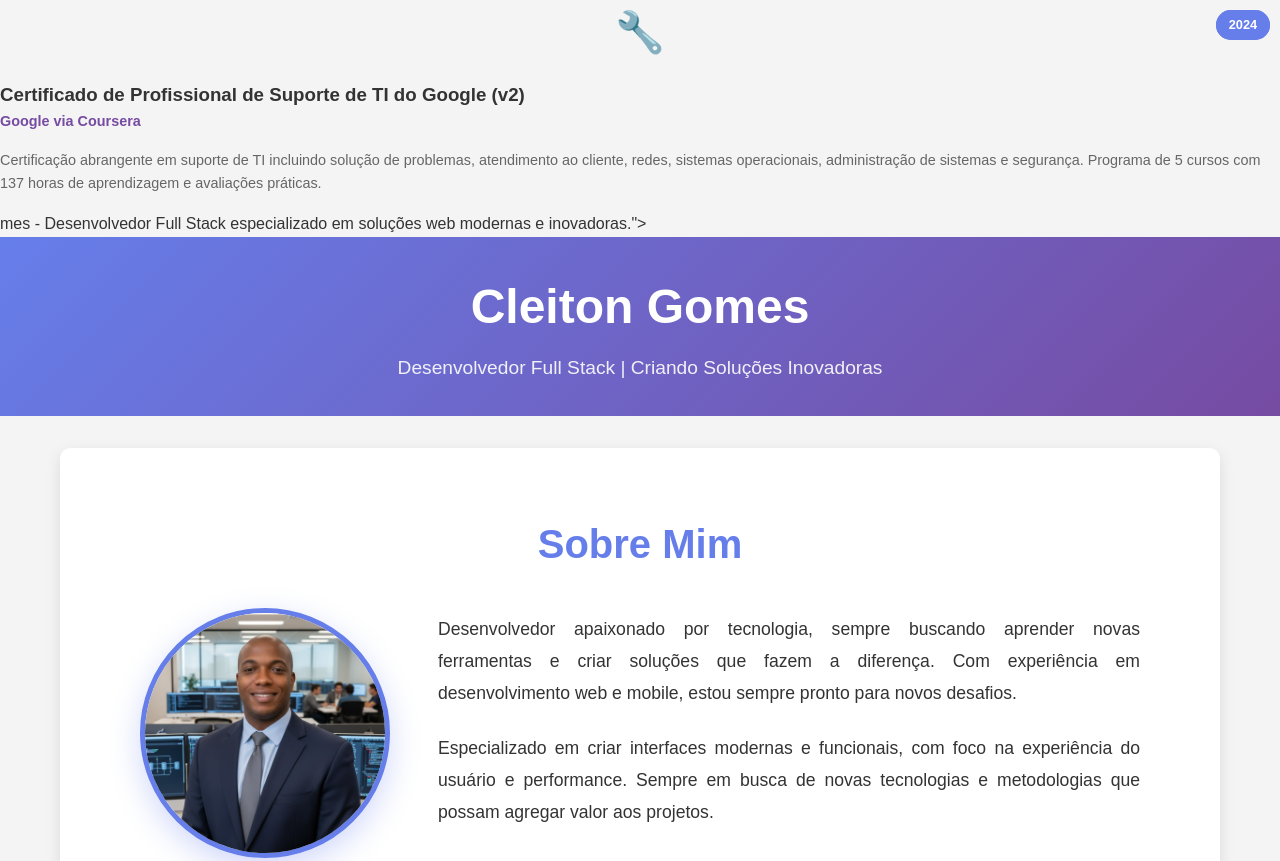
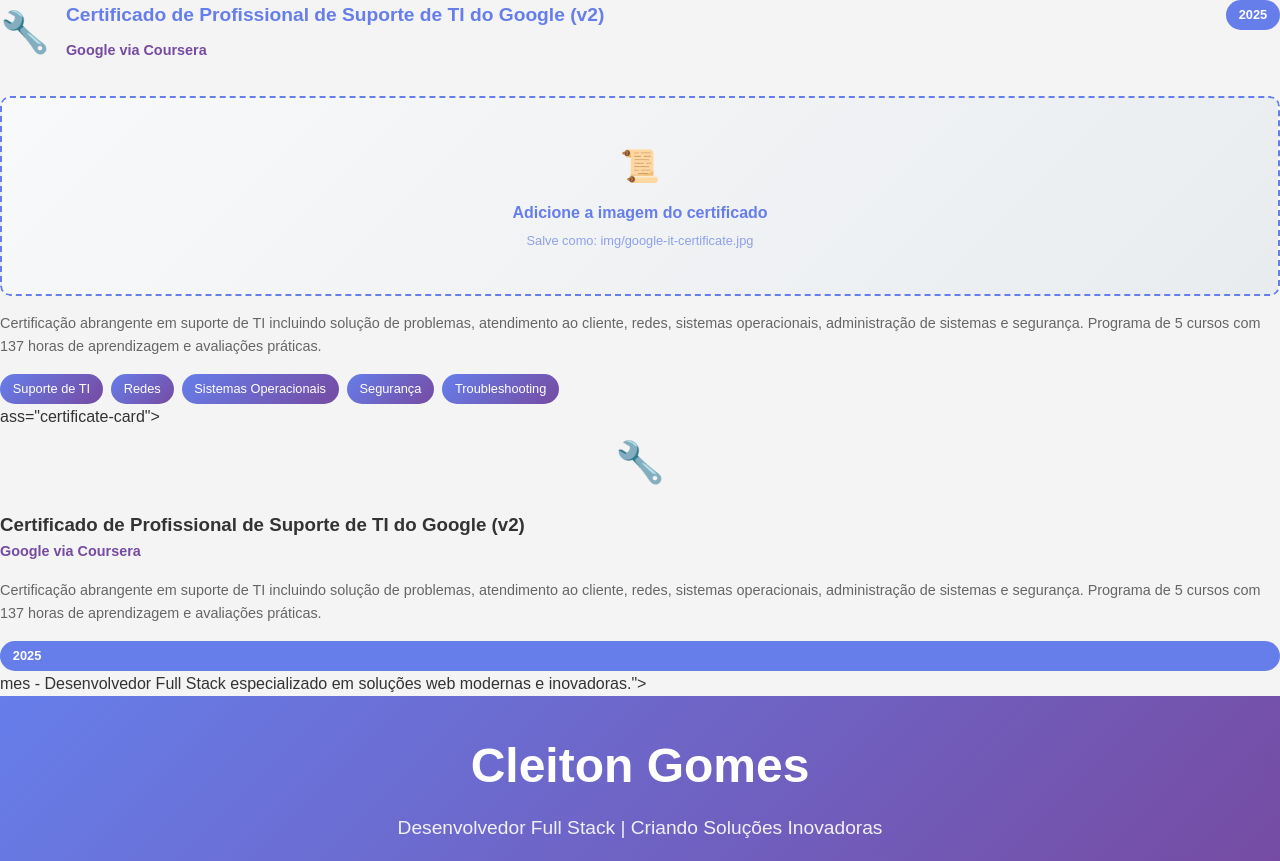
Before and after one commit to thiagosg68/Portfolio, a plain HTML site: page index.html in a window 1280 px wide. Shown: the top 861 px of the page. Drawn offline with Linux system fonts and the light colour scheme.

Commit message:
Adiciona funcionalidade para exibir imagens dos certificados com placeholder e animações

```diff
--- a/index.html
+++ b/index.html
@@ -3,7 +3,35 @@
 <head>
     <meta charset="UTF-8">
     <meta name="viewport" content="width=device-width, initial-scale=1.0">
-    <meta name="description" content="Portfólio de Cle                ass="certificate-card">
+    <meta name="description" content="Portfólio de Cle                      <div class="certificate-card">
+                    <div class="certificate-header">
+                        <div class="certificate-icon">🔧</div>
+                        <div class="certificate-info">
+                            <h3>Certificado de Profissional de Suporte de TI do Google (v2)</h3>
+                            <p class="certificate-institution">Google via Coursera</p>
+                        </div>
+                        <div class="certificate-date">2025</div>
+                    </div>
+
+                    <div class="certificate-image-container">
+                        <img src="img/google-it-certificate.jpg" alt="Certificado Google IT Support" class="certificate-image">
+                        <div class="certificate-placeholder">
+                            <span>📜</span>
+                            <p>Adicione a imagem do certificado</p>
+                            <small>Salve como: img/google-it-certificate.jpg</small>
+                        </div>
+                    </div>
+
+                    <p class="certificate-description">Certificação abrangente em suporte de TI incluindo solução de problemas, atendimento ao cliente, redes, sistemas operacionais, administração de sistemas e segurança. Programa de 5 cursos com 137 horas de aprendizagem e avaliações práticas.</p>
+
+                    <div class="certificate-skills">
+                        <span class="skill-tag">Suporte de TI</span>
+                        <span class="skill-tag">Redes</span>
+                        <span class="skill-tag">Sistemas Operacionais</span>
+                        <span class="skill-tag">Segurança</span>
+                        <span class="skill-tag">Troubleshooting</span>
+                    </div>
+                </div>   ass="certificate-card">
                     <div class="certificate-icon">🔧</div>
                     <h3>Certificado de Profissional de Suporte de TI do Google (v2)</h3>
                     <p class="certificate-institution">Google via Coursera</p>
@@ -277,6 +305,33 @@
             // Verificar imagem imediatamente
             checkImage();
 
+            // Script para gerenciar imagens dos certificados
+            const certificateImages = document.querySelectorAll('.certificate-image');
+            const certificatePlaceholders = document.querySelectorAll('.certificate-placeholder');
+
+            certificateImages.forEach((img, index) => {
+                const placeholder = certificatePlaceholders[index];
+
+                function checkCertificateImage() {
+                    if (img.complete && img.naturalWidth > 0) {
+                        img.style.display = 'block';
+                        if (placeholder) placeholder.style.display = 'none';
+                    } else {
+                        img.style.display = 'none';
+                        if (placeholder) placeholder.style.display = 'flex';
+                    }
+                }
+
+                img.addEventListener('load', checkCertificateImage);
+                img.addEventListener('error', function() {
+                    img.style.display = 'none';
+                    if (placeholder) placeholder.style.display = 'flex';
+                });
+
+                // Verificar imagem imediatamente
+                checkCertificateImage();
+            });
+
             // Animação das barras de habilidades
             const animateSkills = () => {
                 const skillBars = document.querySelectorAll('.skill-progress');
--- a/style.css
+++ b/style.css
@@ -434,16 +434,104 @@
     font-size: 0.9rem;
 }
 
+/* Estilos atualizados para certificados com imagem */
+.certificate-header {
+    display: flex;
+    align-items: flex-start;
+    gap: 1rem;
+    margin-bottom: 1rem;
+}
+
+.certificate-info {
+    flex: 1;
+}
+
+.certificate-info h3 {
+    margin: 0 0 0.5rem 0;
+    color: #667eea;
+    font-size: 1.2rem;
+}
+
 .certificate-date {
-    position: absolute;
-    top: 10px;
-    right: 10px;
     background: #667eea;
     color: white;
     padding: 0.3rem 0.8rem;
     border-radius: 15px;
     font-size: 0.8rem;
     font-weight: bold;
+    white-space: nowrap;
+}
+
+/* Estilos para imagem do certificado */
+.certificate-image-container {
+    position: relative;
+    margin-bottom: 1rem;
+    border-radius: 10px;
+    overflow: hidden;
+    height: 200px;
+    background: #f8f9fa;
+}
+
+.certificate-image {
+    width: 100%;
+    height: 100%;
+    object-fit: cover;
+    border-radius: 10px;
+    display: none; /* Escondida até ser carregada */
+    transition: transform 0.3s ease;
+}
+
+.certificate-image:hover {
+    transform: scale(1.02);
+}
+
+.certificate-placeholder {
+    position: absolute;
+    top: 0;
+    left: 0;
+    width: 100%;
+    height: 100%;
+    display: flex;
+    flex-direction: column;
+    align-items: center;
+    justify-content: center;
+    background: linear-gradient(135deg, #f8f9fa 0%, #e9ecef 100%);
+    border: 2px dashed #667eea;
+    color: #667eea;
+    text-align: center;
+    border-radius: 10px;
+}
+
+.certificate-placeholder span {
+    font-size: 2rem;
+    margin-bottom: 0.5rem;
+}
+
+.certificate-placeholder p {
+    font-weight: bold;
+    margin-bottom: 0.3rem;
+}
+
+.certificate-placeholder small {
+    font-size: 0.8rem;
+    opacity: 0.7;
+}
+
+/* Tags de habilidades do certificado */
+.certificate-skills {
+    display: flex;
+    flex-wrap: wrap;
+    gap: 0.5rem;
+    margin-top: 1rem;
+}
+
+.skill-tag {
+    background: linear-gradient(135deg, #667eea 0%, #764ba2 100%);
+    color: white;
+    padding: 0.3rem 0.8rem;
+    border-radius: 15px;
+    font-size: 0.8rem;
+    font-weight: 500;
 }
 
 /* Responsividade adicional para as novas seções */
@@ -461,4 +549,21 @@
     .certificate-card {
         padding: 1.2rem;
     }
+
+    .certificate-header {
+        flex-direction: column;
+        gap: 0.5rem;
+    }
+
+    .certificate-info h3 {
+        font-size: 1.1rem;
+    }
+
+    .certificate-image-container {
+        height: 150px;
+    }
+
+    .certificate-date {
+        align-self: flex-end;
+    }
 }
```
Also changed, not shown: img/GCC_badge_IT_Support_1000x1000.png (added), 1 other file.
